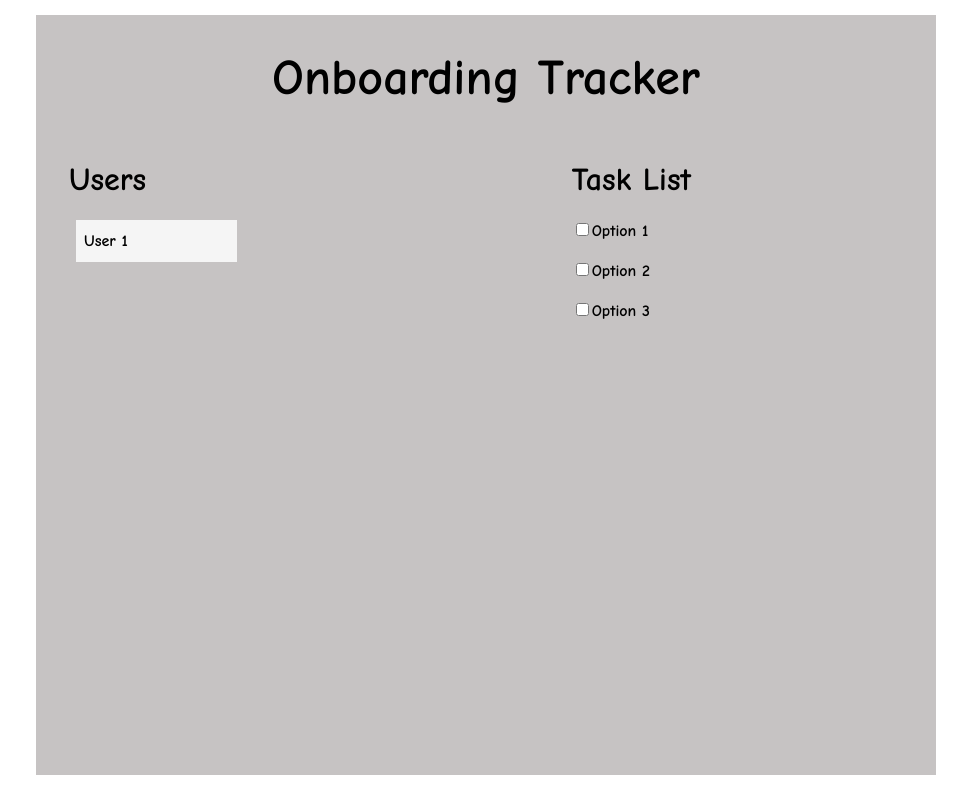
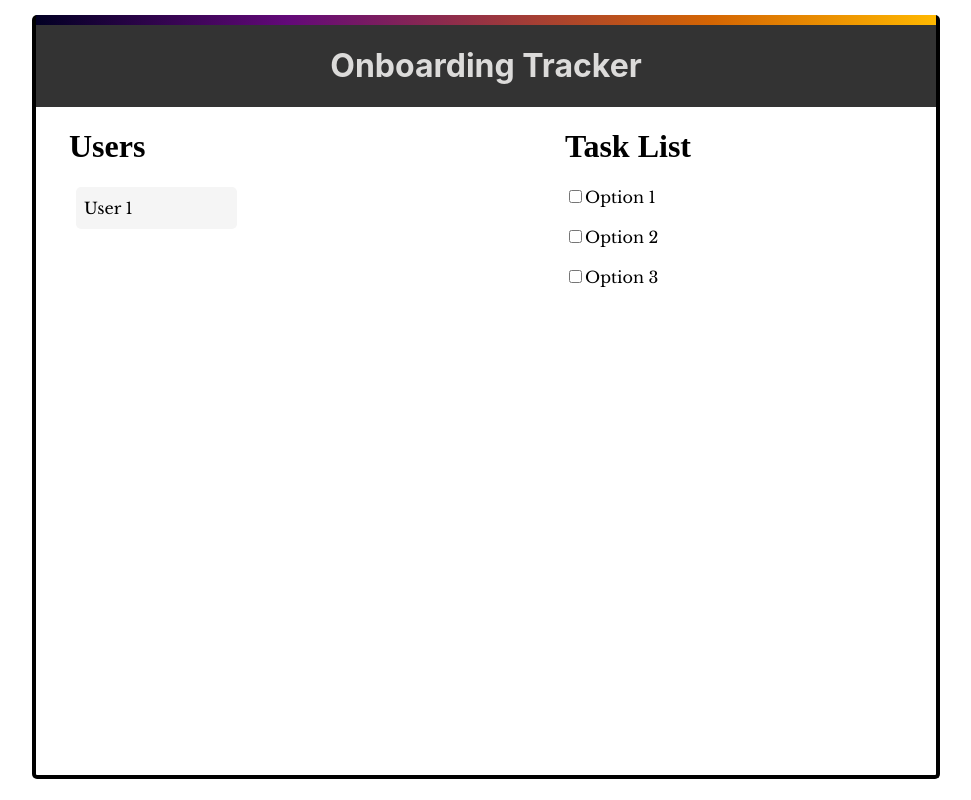
Before and after one commit to StefanGuzun/users-tasks, a React (Create React App) app: page / in a window 1280 px wide. Shown: the whole page, without its empty margins (154-1125 px from the left). Built offline with nearby package versions, Linux system fonts and the light colour scheme.

Commit message:
i modified the style

```diff
--- a/src/App.tsx
+++ b/src/App.tsx
@@ -1,11 +1,12 @@
 import React from 'react';
 import './App.css';
 import UserTemplate from './Components/UsersTemplate/UsersTemplate';
+import { BrowserRouter, Routes, Route, Link, Router } from "react-router-dom";
 
 const App = () => {
   return (
     <div className="App">
-       <UserTemplate/>
+      <UserTemplate/>
     </div>
   );
 }
--- a/src/Components/UsersStyle.css
+++ b/src/Components/UsersStyle.css
@@ -1,33 +1,46 @@
-@import url('https://fonts.googleapis.com/css2?family=Comic+Neue:wght@700&display=swap');
-
+@import url('https://fonts.googleapis.com/css2?family=Libre+Baskerville&display=swap');
 .container {
-    background-color: rgb(198, 195, 195);
+    border-radius: 5px;
     width: 900px;
     height: 95vh;
     margin-top: 15px;
+    border: solid 4px black;border-top: none;
 }
 
 .title {
-    font-family: 'Comic Neue', cursive;
+    font-family: 'Libre Baskerville', serif;
     font-size: 25px;
     text-align: center;
 }
 
 .users {
+    border-radius: 5px;
     display: flex;
     justify-content: flex-start;
     align-items: center;
     background-color: whitesmoke;
     list-style-type: none;
-    font-family: 'Comic Neue', cursive;
+    font-family: 'Libre Baskerville', serif;
     width: 161px;
     height: 42px;
 }
 
-.constainerForTasks {
-    font-family: 'Comic Neue', cursive;
+.containerForTasks {
+    font-family: 'Libre Baskerville', serif;
     display: flex;
     height: 100px;
     flex-direction: column;
     justify-content: space-between;
 }
+.gradientBorder{
+width: 900px;
+height: 10px;
+background: rgb(2,0,36);
+background: linear-gradient(90deg, rgba(2,0,36,1) 0%, rgba(99,9,121,1) 28%, rgba(212,101,3,1) 75%, rgba(255,184,0,1) 100%);
+}
+.titleCont{
+    color: #dcdbda;
+    display: flex;
+    justify-content: center;
+    background-color: rgb(51, 51, 51);
+}
--- a/src/Components/UsersTasks/UsersTasks.tsx
+++ b/src/Components/UsersTasks/UsersTasks.tsx
@@ -6,7 +6,7 @@ const UsersTasks = () => {
       <h1 style={{ marginRight: "245px", fontFamily: "Comic Neue" }}>
         Task List
       </h1>
-      <div className="constainerForTasks">
+      <div className="containerForTasks">
         <label>
           <input type="checkbox" />
           Option 1
--- a/src/Components/UsersTemplate/UsersList.tsx
+++ b/src/Components/UsersTemplate/UsersList.tsx
@@ -2,11 +2,13 @@ import "../UsersStyle.css";
 
 const UsersList: React.FC = () => {
   return (
+    <div>
     <ul>
       <div className="users">
         <li style={{ marginLeft: "8px" }}>User 1</li>
       </div>
     </ul>
+    </div>
   );
 };
 
--- a/src/Components/UsersTemplate/UsersTemplate.tsx
+++ b/src/Components/UsersTemplate/UsersTemplate.tsx
@@ -6,7 +6,10 @@ import UsersList from "./UsersList";
 const UserTemplate: React.FC = () => {
   return (
       <div className="container">
+        <div className="gradientBorder"/>
+        <div className="titleCont">
         <div className="title">
+        </div>
           <h1>Onboarding Tracker</h1>
         </div>
         <div style={{ display: "flex", justifyContent: "space-between" }}>
```
